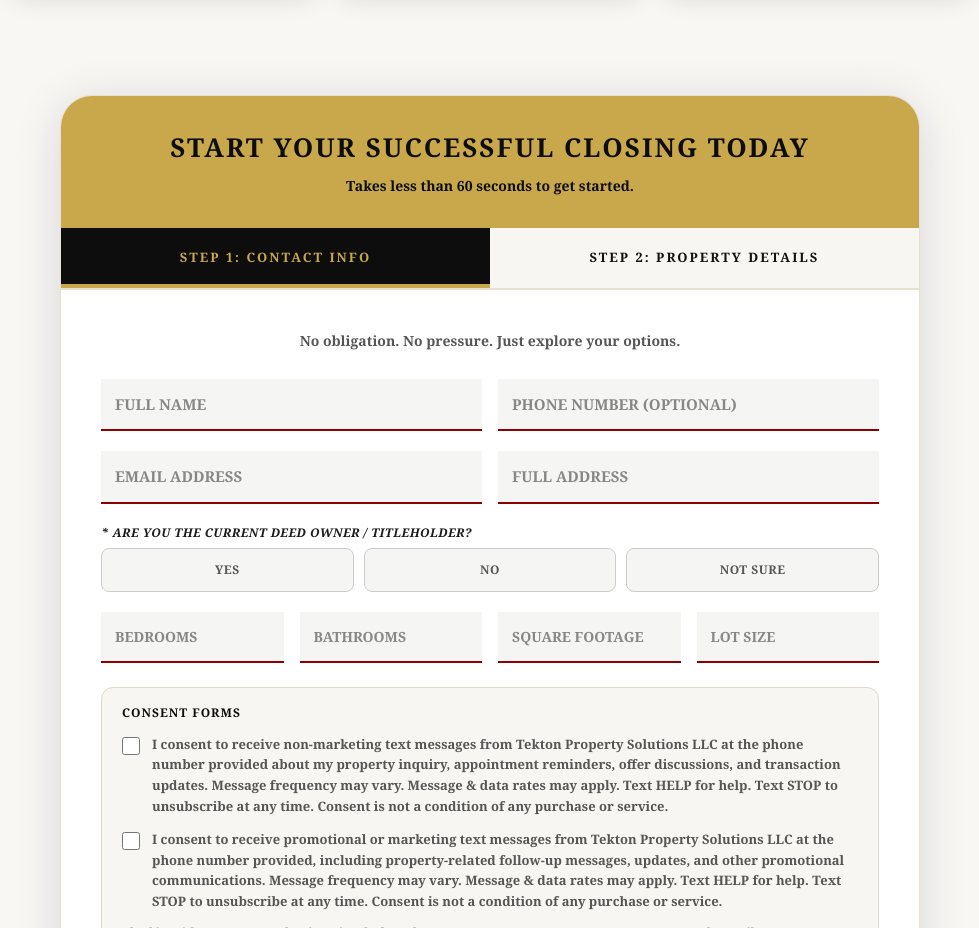
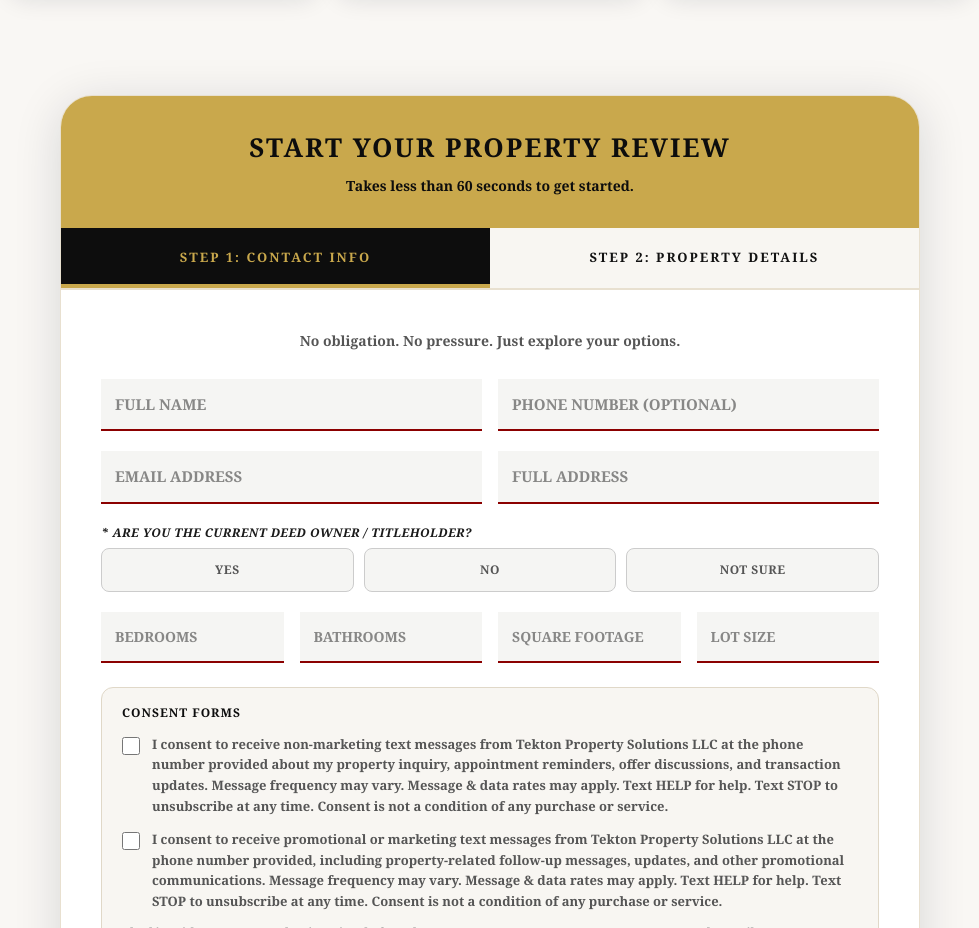
Before and after one commit to nijackacquisitions56/nijack-property-solutions, a React (Vite) app: page / in a window 1280 px wide. Shown: the part 1140-2068 px from the top of the page, without its empty margins (150-1129 px from the left). Built offline with nearby package versions, Linux system fonts and the light colour scheme.

Commit message:
Update App.jsx

```diff
--- a/src/App.jsx
+++ b/src/App.jsx
@@ -194,7 +194,7 @@ const App = () => {
         <div id="property-form" style={{ maxWidth: 860, margin: '0 auto', scrollMarginTop: 110 }}>
           <div style={{ background: '#fff', borderRadius: 32, boxShadow: '0 8px 48px rgba(10,22,40,0.14)', border: '1px solid #e8e0d0', overflow: 'hidden' }}>
             <div style={{ background: '#C9A84C', padding: '32px 24px', textAlign: 'center' }}>
-              <h2 style={{ color: '#0d0d0d', fontWeight: 900, textTransform: 'uppercase', fontSize: 'clamp(18px,4vw,26px)', letterSpacing: 2, margin: '0 0 8px' }}>Start Your Successful Closing Today</h2>
+              <h2 style={{ color: '#0d0d0d', fontWeight: 900, textTransform: 'uppercase', fontSize: 'clamp(18px,4vw,26px)', letterSpacing: 2, margin: '0 0 8px' }}>Start Your Property Review</h2>
               <p style={{ color: '#0d0d0d', fontWeight: 700, fontSize: 14, margin: 0 }}>Takes less than 60 seconds to get started.</p>
             </div>
 
```
